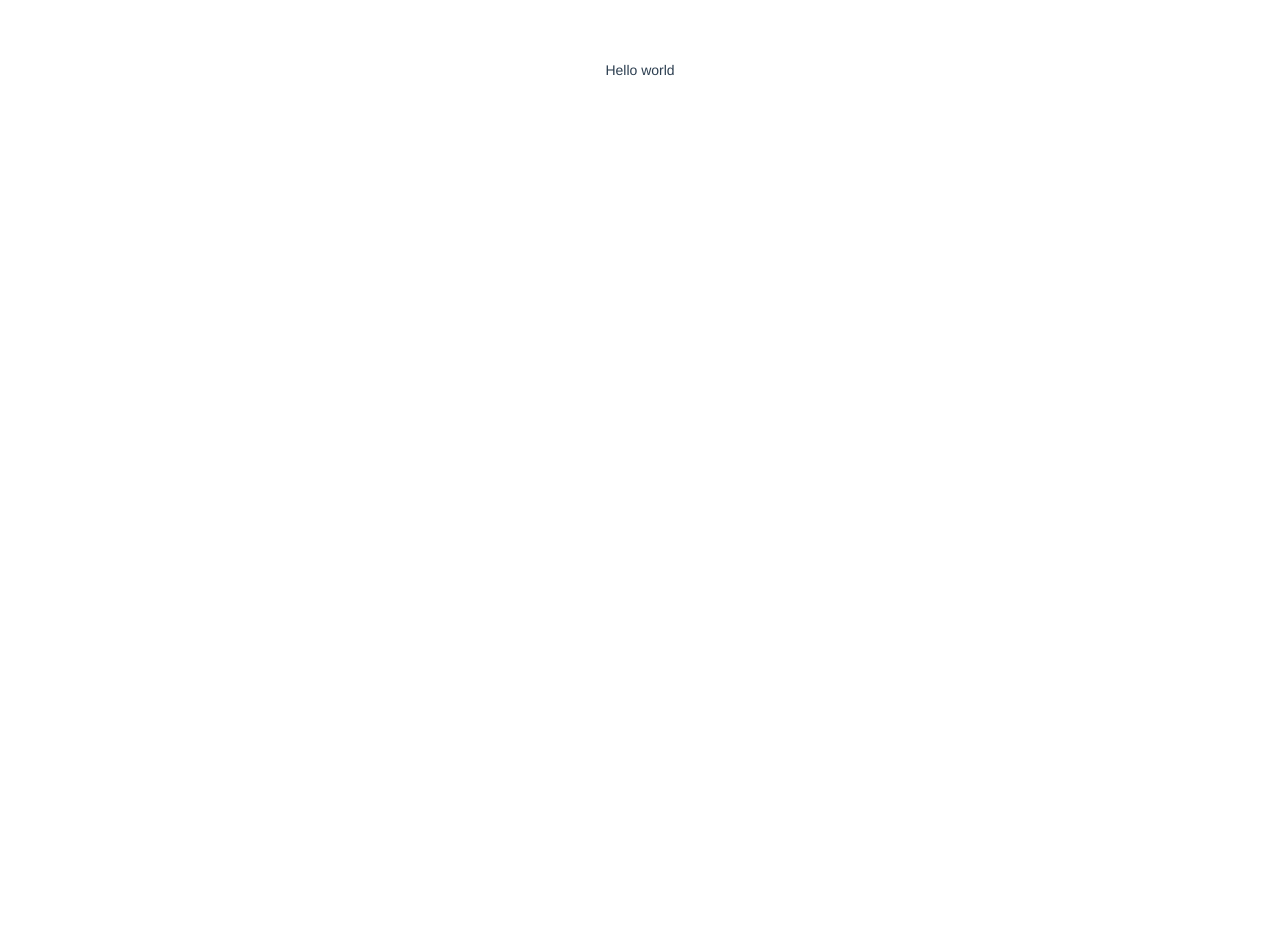
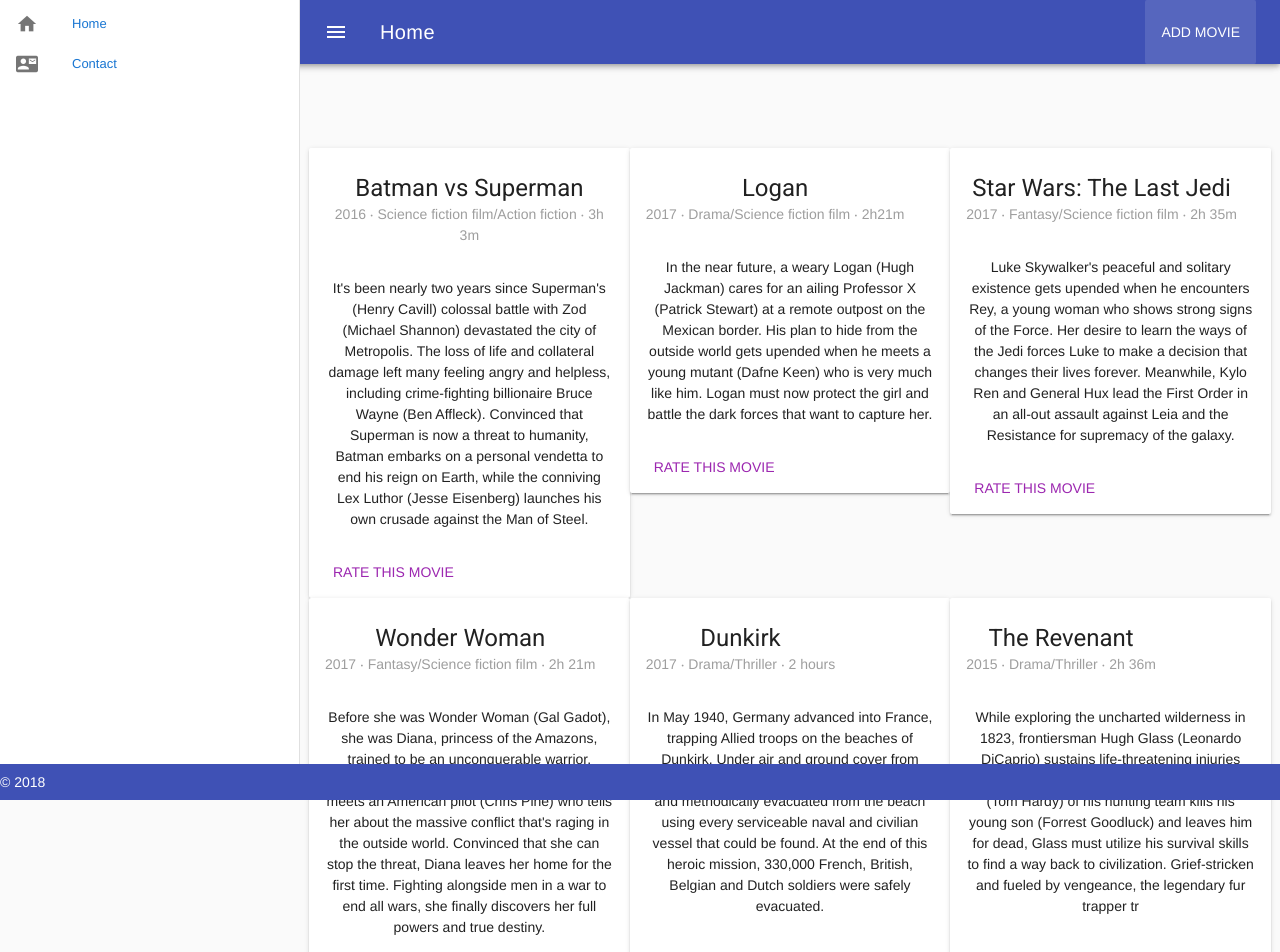
Before and after one commit to usbpendrive/vue-movie-rating-app, a Vue app: page / in a window 1280 px wide. Shown: the top 952 px of the page. Before the commit the page ends 800 px from the top, so only its background shows below. Built offline with nearby package versions, Linux system fonts and the light colour scheme.

Commit message:
Mockup pages, mockup data.

```diff
--- a/src/App.vue
+++ b/src/App.vue
@@ -1,14 +1,56 @@
 <template>
-  <div id="app">
-    <router-view/>
-  </div>
+  <v-app id="inspire">
+    <v-navigation-drawer fixed v-model="drawer" app>
+      <v-list dense>
+        <router-link v-bind:to="{ name: 'Home' }" class="side_bar_link">
+          <v-list-tile>
+            <v-list-tile-action>
+              <v-icon>home</v-icon>
+            </v-list-tile-action>
+            <v-list-tile-content>Home</v-list-tile-content>
+          </v-list-tile>
+        </router-link>
+        <router-link v-bind:to="{ name: 'Contact' }" class="side_bar_link">
+          <v-list-tile>
+            <v-list-tile-action>
+              <v-icon>contact_mail</v-icon>
+            </v-list-tile-action>
+            <v-list-tile-content>Contact</v-list-tile-content>
+          </v-list-tile>
+        </router-link>
+      </v-list>
+    </v-navigation-drawer>
+    <v-toolbar color="indigo" dark fixed app>
+      <v-toolbar-side-icon @click.stop="drawer = !drawer"></v-toolbar-side-icon>
+      <v-toolbar-title>Home</v-toolbar-title>
+      <v-spacer></v-spacer>
+      <v-toolbar-items class="hidden-sm-and-down">
+        <v-btn flat v-bind:to="{ name: 'AddMovie' }">Add Movie</v-btn>
+      </v-toolbar-items>
+    </v-toolbar>
+    <v-content>
+      <v-container fluid>
+        <div id="app">
+          <router-view/>
+        </div>
+      </v-container>
+    </v-content>
+    <v-footer color="indigo" app>
+      <span class="white--text">&copy; 2018</span>
+    </v-footer>
+  </v-app>
 </template>
 
 <script>
 import './assets/stylesheets/main.css';
 
 export default {
-  name: 'App',
+  data: () => ({
+    drawer: null,
+  }),
+  props: {
+    source: String,
+  },
 };
 </script>
 
--- a/src/assets/stylesheets/home.css
+++ b/src/assets/stylesheets/home.css
@@ -6,3 +6,23 @@
   color: #2c3e50;
   margin-top: 60px;
 }
+
+#inspire {
+  font-family: 'Avenir', Helvetica, Arial, sans-serif;
+}
+
+.container.fill-height {
+  align-items: normal;
+}
+
+a.side_bar_link {
+  text-decoration: none;
+}
+
+.card__title--primary, .card__text {
+  text-align: left;
+}
+
+.card {
+  height: 100% !important;
+}
--- /dev/null
+++ b/src/components/Contact.vue
@@ -0,0 +1,5 @@
+<template>
+  <v-layout>
+    This is contact
+  </v-layout>
+</template>
--- a/src/components/HelloWorld.vue
+++ /dev/null
@@ -1,34 +0,0 @@
-<template>
-  <div>
-    Hello world
-  </div>
-</template>
-
-<script>
-export default {
-  name: 'HelloWorld',
-  data() {
-    return {
-      msg: 'Welcome to Your Vue.js App',
-    };
-  },
-};
-</script>
-
-<!-- Add "scoped" attribute to limit CSS to this component only -->
-<style scoped>
-h1, h2 {
-  font-weight: normal;
-}
-ul {
-  list-style-type: none;
-  padding: 0;
-}
-li {
-  display: inline-block;
-  margin: 0 10px;
-}
-a {
-  color: #42b983;
-}
-</style>
--- /dev/null
+++ b/src/components/Home.vue
@@ -0,0 +1,153 @@
+<template>
+  <v-layout row wrap>
+    <v-flex xs4>
+      <v-card>
+        <v-card-title primary-title>
+          <div>
+            <div class="headline">Batman vs Superman</div>
+            <span class="grey--text">2016 ‧ Science fiction film/Action fiction ‧ 3h 3m</span>
+          </div>
+        </v-card-title>
+        <v-card-text>
+          It's been nearly two years since Superman's (Henry Cavill)
+          colossal battle with Zod (Michael Shannon) devastated the city of
+          Metropolis. The loss of life and collateral damage left many feeling angry
+          and helpless, including crime-fighting billionaire Bruce Wayne (Ben
+          Affleck). Convinced that Superman is now a threat to humanity, Batman
+          embarks on a personal vendetta to end his reign on Earth, while the
+          conniving Lex Luthor (Jesse Eisenberg) launches his own crusade against the
+          Man of Steel.
+        </v-card-text>
+        <v-card-actions>
+          <v-btn flat color="purple">Rate this movie</v-btn>
+          <v-spacer></v-spacer>
+        </v-card-actions>
+      </v-card>
+    </v-flex>
+    <v-flex xs4>
+      <v-card>
+        <v-card-title primary-title>
+          <div>
+            <div class="headline">Logan</div>
+            <span class="grey--text">2017 ‧ Drama/Science fiction film ‧ 2h21m</span>
+          </div>
+        </v-card-title>
+        <v-card-text>
+          In the near future, a weary Logan (Hugh Jackman) cares for an
+          ailing Professor X (Patrick Stewart) at a remote outpost on the Mexican
+          border. His plan to hide from the outside world gets upended when he meets
+          a young mutant (Dafne Keen) who is very much like him. Logan must now
+          protect the girl and battle the dark forces that want to capture her.
+        </v-card-text>
+        <v-card-actions>
+          <v-btn flat color="purple">Rate this movie</v-btn>
+          <v-spacer></v-spacer>
+        </v-card-actions>
+      </v-card>
+    </v-flex>
+    <v-flex xs4>
+      <v-card>
+        <v-card-title primary-title>
+          <div>
+            <div class="headline">Star Wars: The Last Jedi</div>
+            <span class="grey--text">2017 ‧ Fantasy/Science fiction film ‧ 2h 35m</span>
+          </div>
+        </v-card-title>
+        <v-card-text>
+          Luke Skywalker's peaceful and solitary existence gets upended
+          when he encounters Rey, a young woman who shows strong signs of the Force.
+          Her desire to learn the ways of the Jedi forces Luke to make a decision
+          that changes their lives forever. Meanwhile, Kylo Ren and General Hux lead
+          the First Order in an all-out assault against Leia and the Resistance for
+          supremacy of the galaxy.
+        </v-card-text>
+        <v-card-actions>
+          <v-btn flat color="purple">Rate this movie</v-btn>
+          <v-spacer></v-spacer>
+        </v-card-actions>
+      </v-card>
+    </v-flex>
+    <v-flex xs4>
+      <v-card>
+        <v-card-title primary-title>
+          <div>
+            <div class="headline">Wonder Woman</div>
+            <span class="grey--text">2017 ‧ Fantasy/Science fiction film ‧ 2h 21m</span>
+          </div>
+        </v-card-title>
+        <v-card-text>
+          Before she was Wonder Woman (Gal Gadot), she was Diana, princess
+          of the Amazons, trained to be an unconquerable warrior. Raised on a
+          sheltered island paradise, Diana meets an American pilot (Chris Pine) who
+          tells her about the massive conflict that's raging in the outside world.
+          Convinced that she can stop the threat, Diana leaves her home for the first
+          time. Fighting alongside men in a war to end all wars, she finally
+          discovers her full powers and true destiny.
+        </v-card-text>
+        <v-card-actions>
+          <v-btn flat color="purple">Rate this movie</v-btn>
+          <v-spacer></v-spacer>
+        </v-card-actions>
+      </v-card>
+    </v-flex>
+    <v-flex xs4>
+      <v-card>
+        <v-card-title primary-title>
+          <div>
+            <div class="headline">Dunkirk</div>
+            <span class="grey--text">2017 ‧ Drama/Thriller ‧ 2 hours</span>
+          </div>
+        </v-card-title>
+        <v-card-text>
+          In May 1940, Germany advanced into France, trapping Allied troops
+          on the beaches of Dunkirk. Under air and ground cover from British and
+          French forces, troops were slowly and methodically evacuated from the beach
+          using every serviceable naval and civilian vessel that could be found. At
+          the end of this heroic mission, 330,000 French, British, Belgian and Dutch
+          soldiers were safely evacuated.
+        </v-card-text>
+        <v-card-actions>
+          <v-btn flat color="purple">Rate this movie</v-btn>
+          <v-spacer></v-spacer>
+        </v-card-actions>
+      </v-card>
+    </v-flex>
+    <v-flex xs4>
+      <v-card>
+        <v-card-title primary-title>
+          <div>
+            <div class="headline">The Revenant</div>
+            <span class="grey--text">2015 ‧ Drama/Thriller ‧ 2h 36m</span>
+          </div>
+        </v-card-title>
+        <v-card-text>
+          While exploring the uncharted wilderness in 1823, frontiersman
+          Hugh Glass (Leonardo DiCaprio) sustains life-threatening injuries from a
+          brutal bear attack. When a member (Tom Hardy) of his hunting team kills his
+          young son (Forrest Goodluck) and leaves him for dead, Glass must utilize
+          his survival skills to find a way back to civilization. Grief-stricken and
+          fueled by vengeance, the legendary fur trapper tr
+        </v-card-text>
+        <v-card-actions>
+          <v-btn flat color="purple">Rate this movie</v-btn>
+          <v-spacer></v-spacer>
+        </v-card-actions>
+      </v-card>
+    </v-flex>
+  </v-layout>
+</template>
+
+<script type="text/javascript">
+export default {
+  data() {
+    return {
+      message: 'Hello there, how are you today?',
+    };
+  },
+  methods: {
+    reply() {
+      this.message = "I'm doing great. Thank you!";
+    },
+  },
+};
+</script>
--- a/src/router/index.js
+++ b/src/router/index.js
@@ -1,6 +1,7 @@
 import Vue from 'vue';
 import Router from 'vue-router';
-import HelloWorld from '@/components/HelloWorld';
+import Home from '@/components/Home';
+import Contact from '@/components/Contact';
 
 Vue.use(Router);
 
@@ -8,8 +9,13 @@
   routes: [
     {
       path: '/',
-      name: 'HelloWorld',
-      component: HelloWorld,
+      name: 'Home',
+      component: Home,
+    },
+    {
+      path: '/contact',
+      name: 'Contact',
+      component: Contact,
     },
   ],
 });
```
